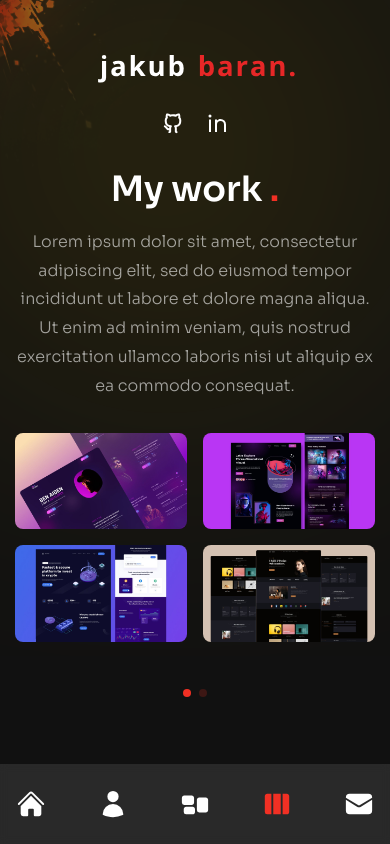
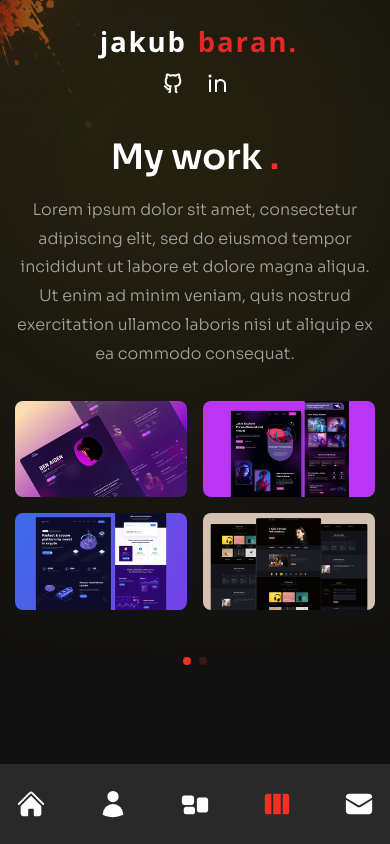
Before and after one commit to baranero/portfolio, a Next.js app: page /work in a window 390 px wide. Built offline with nearby package versions, Linux system fonts and the light colour scheme.

Commit message:
header bg and responsive changes

```diff
--- a/components/Header.tsx
+++ b/components/Header.tsx
@@ -4,9 +4,9 @@ import Link from 'next/link';
 import Socials from '../components/Socials'
 
 const Header = () => {
-  return <header className="absolute z-30 w-full flex items-center px-16 xl:px-0 xl:h-[90px]">
+  return <header className="backdrop-blur-md md:backdrop-blur-none lg:backdrop-blur-none xl:backdrop-blur-none absolute z-30 w-full flex items-center px-16 xl:px-0 xl:h-[90px]">
     <div className='container mx-auto'>
-      <div className='flex flex-col lg:flex-row justify-between items-center gap-y-6 py-8'>
+      <div className='flex flex-col lg:flex-row justify-between items-center gap-y-2 py-2'>
         <Link href={'/'}>
           <Image src={'/download.svg'} width={220} height={48} alt='Logo' priority={true}/>
         </Link>
--- a/components/TopLeftImg.tsx
+++ b/components/TopLeftImg.tsx
@@ -2,7 +2,7 @@ import React from 'react'
 import Image from "next/image";
 
 const TopLeftImg = () => {
-  return <div className="absolute left-0 top-0 mix-blend-color-dodge z-10 w-[200px] xl:w-[400px] opacity-50">
+  return <div className="absolute left-0 top-0 mix-blend-color-dodge z-40 w-[200px] xl:w-[400px] opacity-50">
     <Image src='/top-left-img.png' width={400} height={400} alt="Top left"/>
   </div>;
 };
--- a/pages/about/index.tsx
+++ b/pages/about/index.tsx
@@ -101,7 +101,7 @@ const About = () => {
   const [index, setIndex] = useState(0);
 
   return (
-    <div className="h-full bg-primary/30 overflow-y-scroll py-32 text-center xl:text-left">
+    <div className="h-full bg-primary/30 py-24 lg:flex xl:flex lg:items-center xl:items-center overflow-y-scroll md:overflow-hidden lg:overflow-hidden xl:overflow-hidden text-center xl:text-left">
       <div className="hidden lg:flex xl:flex">
         <Circles />
       </div>
--- a/pages/contact/index.tsx
+++ b/pages/contact/index.tsx
@@ -41,9 +41,9 @@ const Contact = () => {
   };
 
   return (
-    <div className="h-full bg-primary/30 py-32 lg:flex xl:flex lg:items-center xl:items-center overflow-y-scroll xl:overflow-hidden">
+    <div className="h-full bg-primary/30 py-24 lg:flex xl:flex lg:items-center xl:items-center overflow-y-scroll lg:overflow-hidden md:overflow-hidden xl:overflow-hidden">
       <div className="container mt-10 mx-auto">
-        <div className="flex flex-col w-full max-w-[700px]">
+        <div className="flex flex-col mx-auto w-full max-w-[700px]">
           <motion.h2
             variants={fadeIn("up", 0.2)}
             initial="hidden"
--- a/pages/services/index.tsx
+++ b/pages/services/index.tsx
@@ -8,7 +8,7 @@ import { fadeIn } from "../../variants";
 
 const Services = () => {
   return (
-    <div className="h-full bg-primary/30 py-32 lg:flex xl:flex lg:items-center xl:items-center overflow-y-scroll xl:overflow-hidden">
+    <div className="h-full bg-primary/30 py-24 lg:flex xl:flex lg:items-center xl:items-center overflow-y-scroll md:overflow-hidden lg:overflow-hidden xl:overflow-hidden">
       <div className="hidden lg:flex xl:flex">
         <Circles />
       </div>
--- a/pages/work/index.tsx
+++ b/pages/work/index.tsx
@@ -8,7 +8,7 @@ import { fadeIn } from "../../variants";
 
 const Work = () => {
   return (
-    <div className="h-full bg-primary/30 py-32 lg:flex xl:flex lg:items-center xl:items-center overflow-y-scroll xl:overflow-hidden">
+    <div className="h-full bg-primary/30 py-24 lg:flex xl:flex lg:items-center xl:items-center overflow-y-scroll xl:overflow-hidden">
       <div className="hidden lg:flex xl:flex">
         <Circles />
       </div>
```
